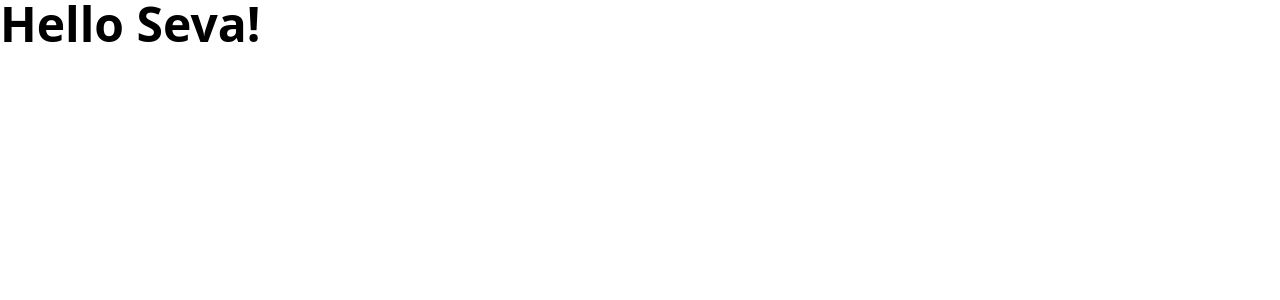
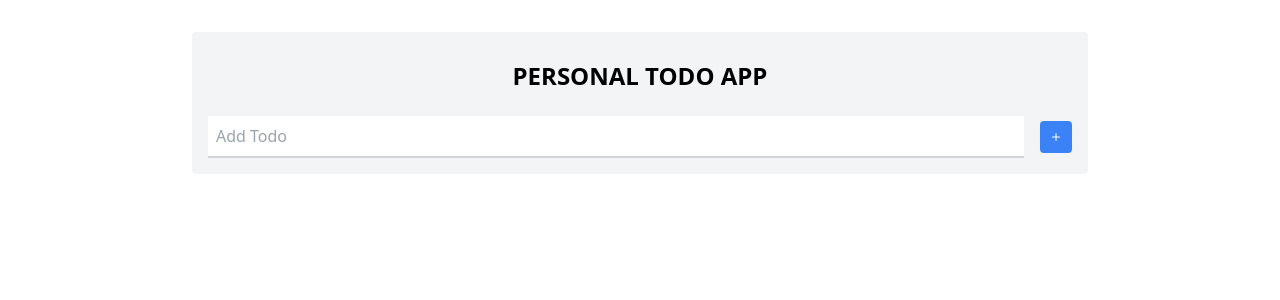
Before and after one commit to giorgiosevas/React-Redux-projects-todo-app, a React (Vite) app in the folder todo-app/: page / in a window 1280 px wide. Shown: the top 300 px of the page. Built offline with nearby package versions, Linux system fonts and the light colour scheme.

Commit message:
create the store and todo component(input+button)

```diff
--- a/todo-app/package.json
+++ b/todo-app/package.json
@@ -12,8 +12,10 @@
   "dependencies": {
     "react": "^18.3.1",
     "react-dom": "^18.3.1",
+    "react-icons": "^5.3.0",
     "react-redux": "^9.1.2",
-    "redux": "^5.0.1"
+    "redux": "^5.0.1",
+    "redux-devtools-extension": "^2.13.9"
   },
   "devDependencies": {
     "@eslint/js": "^9.9.0",
--- a/todo-app/src/App.jsx
+++ b/todo-app/src/App.jsx
@@ -1,12 +1,13 @@
 import { Provider } from 'react-redux'
 import './App.css'
 import store from './redux/store'
+import Todo from './components/Todo'
 
 function App() {
 
   return (
     <Provider store={store}>
-      <h1 className='text-5xl font-bold'>Hello Seva!</h1>
+      <Todo></Todo>
     </Provider>
   )
 }
--- /dev/null
+++ b/todo-app/src/components/Todo.jsx
@@ -0,0 +1,54 @@
+import React from "react";
+import { useState } from "react";
+import { BsPlus } from "react-icons/bs";
+import { useDispatch } from "react-redux";
+import { addTodo } from "../redux/actions";
+
+const Todo = () => {
+  const dispatch = useDispatch();
+  const [newTodoText, setNewTodoText] = useState("");
+  //console.log("newTodoText->", newTodoText);
+
+  const handleAddTodo = (text) => {
+    //here we'll dispatch action:
+    dispatch(addTodo(text));
+  };
+
+  const handleAddTodoClick = () => {
+    if (newTodoText.trim() !== "") {
+      handleAddTodo(newTodoText.trim());
+      setNewTodoText("");
+    }
+  };
+
+  return (
+    <div className="max-w-4xl mx-auto sm:mt-8 p-4 bg-gray-100 rounded">
+      <h2 className="mt-3 mb-6 text-2xl font-bold text-center uppercase">
+        Personal Todo App
+      </h2>
+
+      {/*Input text and btn*/}
+      <div className="flex items-center">
+        <input
+          value={newTodoText}
+          onChange={(e) => {
+            setNewTodoText(e.target.value);
+          }}
+          type="text"
+          name="addTodoInput"
+          id="addTodoInput"
+          placeholder="Add Todo"
+          className="flex-grow p-2 border-b-2 border-gray-300 focus:outline-none focus:border-blue-500"
+        ></input>
+        <button
+          className="ml-4 p-2 bg-blue-500 text-white rounded hover:bg-blue-500 focus:outline-none"
+          onClick={handleAddTodoClick}
+        >
+          <BsPlus />
+        </button>
+      </div>
+    </div>
+  );
+};
+
+export default Todo;
```
Also changed, not shown: 1 other file (tests, documents, lock files or other folders).
